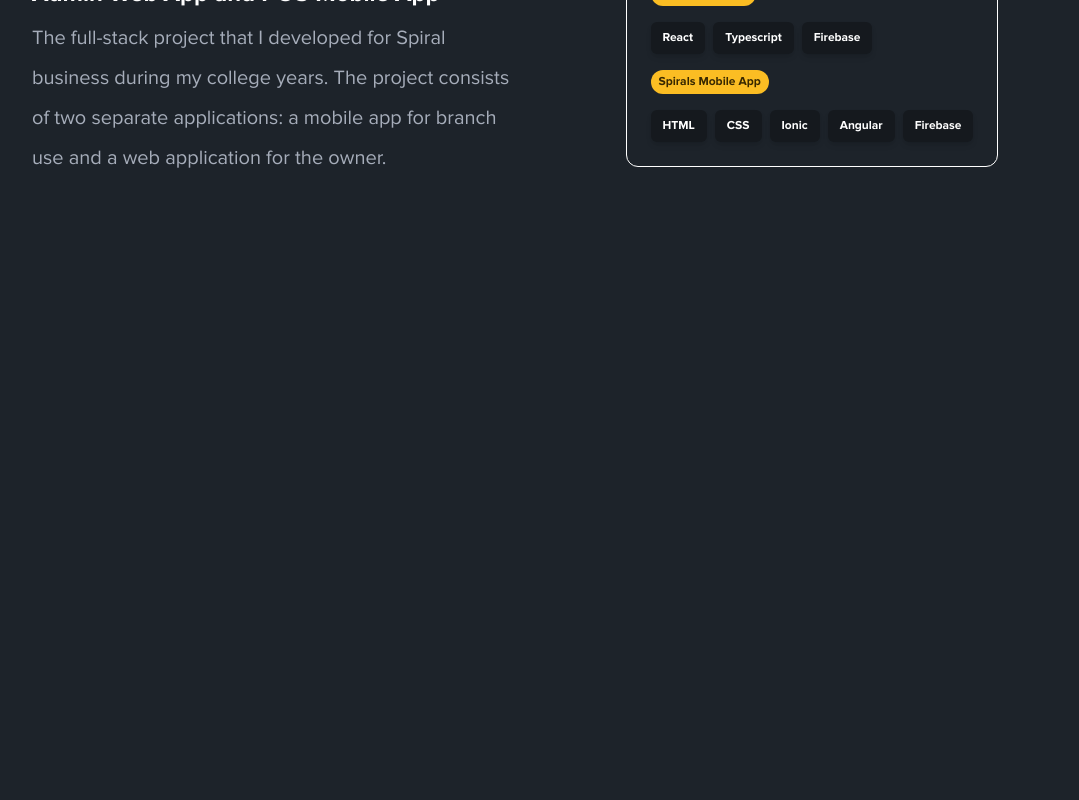
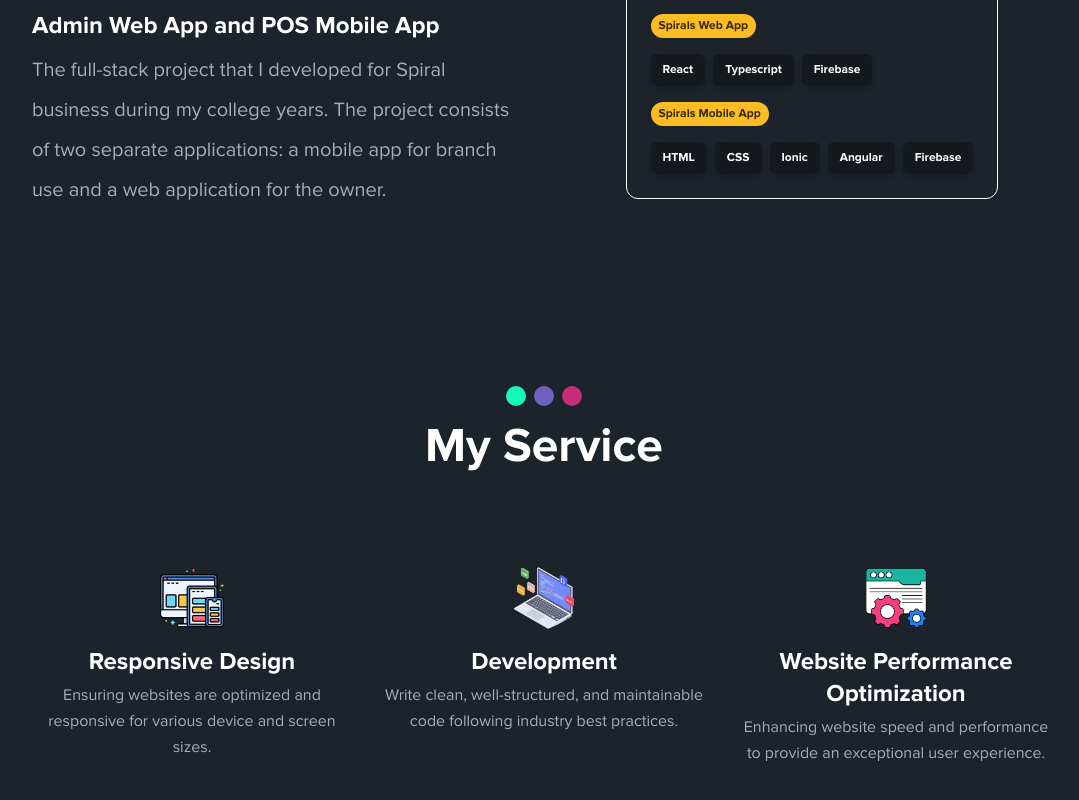
Before and after one commit to jakecastor09/Portfolio, a React (Vite) app: page / in a window 1280 px wide. Shown: the part 1572-2372 px from the top of the page, without its empty margins (96-1175 px from the left). Before the commit the page ends 1814 px from the top, so only its background shows below. Built offline with nearby package versions, Linux system fonts and the light colour scheme.

Commit message:
Build Service

```diff
--- a/src/App.tsx
+++ b/src/App.tsx
@@ -1,6 +1,7 @@
 import Hero from './components/Hero/Hero';
 import Navbar from './components/Navbar/Navbar';
 import Portfolio from './components/Portfolio/Portfolio';
+import Service from './components/Service/Service';
 
 const App = () => {
   return (
@@ -8,6 +9,7 @@ const App = () => {
       <Navbar />
       <Hero />
       <Portfolio />
+      <Service />
     </>
   );
 };
--- a/src/components/Portfolio/Portfolio.tsx
+++ b/src/components/Portfolio/Portfolio.tsx
@@ -10,7 +10,7 @@ const Portfolio = () => {
     <section id='portfolio' className='mt-12'>
       <Container>
         <PageHeader title='My Portfolio' />
-        <div className='mt-16 relative p-4 w-full mx-auto bg-bgDark2 md:py-12 rounded-xl'>
+        <div className='mt-16 relative p-4 w-full mx-auto bg-bgDark2 md:py-12 rounded-xl xl:mt-24'>
           <img src={spiralAdmin} alt='' className='w-full mx-auto md:hidden' />
           <img
             src={spiralAdmin2}
--- /dev/null
+++ b/src/components/Service/Service.tsx
@@ -0,0 +1,38 @@
+import Container from '../Container/Container';
+import PageHeader from '../PageHeader/PageHeader';
+import service1 from '../../assets/service-1.png';
+import service2 from '../../assets/service-2.png';
+import service3 from '../../assets/service-3.png';
+import ServiceItem from './ServiceItem';
+import ServiceItems from './ServiceItems';
+
+const Service = () => {
+  return (
+    <section id='service' className='mt-12'>
+      <Container>
+        <PageHeader title='My Service' />
+        <ServiceItems>
+          <ServiceItem
+            image={service1}
+            title='Responsive Design'
+            desc='Ensuring websites are optimized and responsive for various device
+              and screen sizes.'
+          />
+          <ServiceItem
+            image={service2}
+            title='Development'
+            desc='Write clean, well-structured, and maintainable code following industry best practices.'
+          />
+          <ServiceItem
+            image={service3}
+            title='Website Performance
+            Optimization'
+            desc='Enhancing website speed and performance to provide an exceptional user experience.'
+          />
+        </ServiceItems>
+      </Container>
+    </section>
+  );
+};
+
+export default Service;
--- /dev/null
+++ b/src/components/Service/ServiceItem.tsx
@@ -0,0 +1,24 @@
+interface Props {
+  image: string;
+  title: string;
+  desc: string;
+}
+const ServiceItem = ({ image, title, desc }: Props) => {
+  return (
+    <div className='flex flex-col items-center text-center text-white'>
+      <img
+        src={image}
+        alt=''
+        className='w-14 h-14 mb-2 lg:w-16 lg:h-16 xl:w-18 xl:h-18'
+      />
+      <h1 className='font-bold  text-lg lg:text-lg xl:text-2xl xl:max-w-xs xl:mt-2'>
+        {title}
+      </h1>
+      <p className='text-light max-w-xs leading-relaxed lg:mt-1 xl:leading-relaxed'>
+        {desc}
+      </p>
+    </div>
+  );
+};
+
+export default ServiceItem;
--- /dev/null
+++ b/src/components/Service/ServiceItems.tsx
@@ -0,0 +1,15 @@
+import { ReactNode } from 'react';
+
+interface Props {
+  children: ReactNode;
+}
+
+const ServiceItems = ({ children }: Props) => {
+  return (
+    <div className='grid grid-cols-1 mt-16 space-y-8 gap-4 lg:gap-8 md:grid-cols-3 md:space-y-0 xl:mt-24'>
+      {children}
+    </div>
+  );
+};
+
+export default ServiceItems;
```
